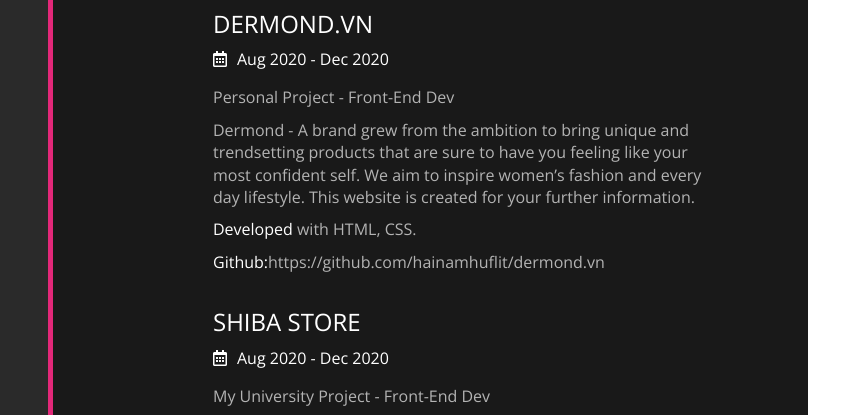
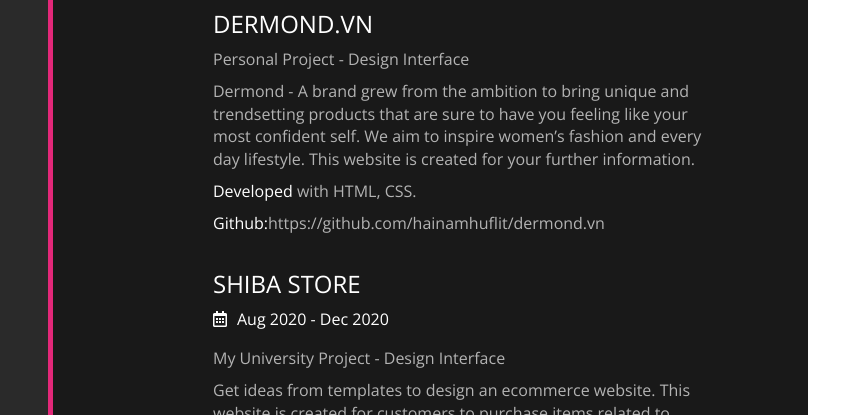
Before and after one commit to hainamhuflit/tlhn.github.io, a plain HTML site: page index.html in a window 1280 px wide. Shown: the part 710-1125 px from the top of the page, 417-1280 px from the left. Drawn offline with nearby package versions, Linux system fonts and the light colour scheme.

Commit message:
fix-contentt

```diff
--- a/index.html
+++ b/index.html
@@ -191,11 +191,8 @@
                                 <div class="cv-title">
                                     <h2>Dermond.vn</h2>
                                 </div>
-                                <div class="cv-time">
-                                    <span><i class="far fa-calendar-alt"></i>Aug 2020 - Dec 2020</span>
-                                </div>
                                 <div class="cv-content">
-                                    <p>Personal Project - Front-End Dev</p>
+                                    <p>Personal Project - Design Interface</p>
                                     <p>Dermond - A brand grew from the ambition to bring unique and trendsetting products that are sure to have you feeling like your most confident self. We aim to inspire women’s fashion and every day lifestyle. This website is created for your further information.</p>
                                     <p><span>Developed</span> with HTML, CSS.</p>
                                     <p><span>Github:</span>https://github.com/hainamhuflit/dermond.vn</p>
@@ -214,7 +211,7 @@
                                     <span><i class="far fa-calendar-alt"></i>Aug 2020 - Dec 2020</span>
                                 </div>
                                 <div class="cv-content">
-                                    <p>My University Project - Front-End Dev</p>
+                                    <p>My University Project - Design Interface</p>
                                     <p>Get ideas from templates to design an ecommerce website. This website is created for customers to purchase items related to fashion products such as shoes, clothes and accessories. Customers can register for membership and order online.</p>
                                     <p><span>Developed</span> with HTML, CSS, Bootstrap.</p>
                                 </div>
```
